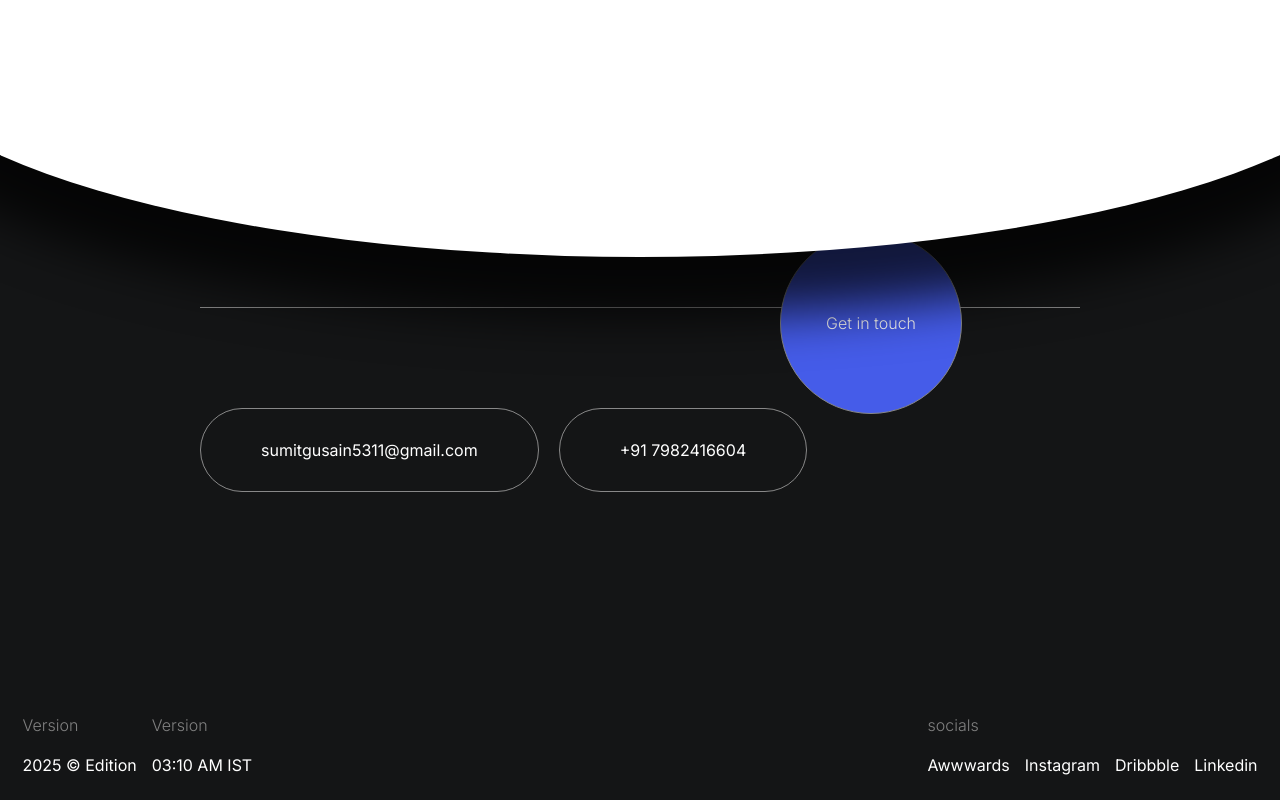
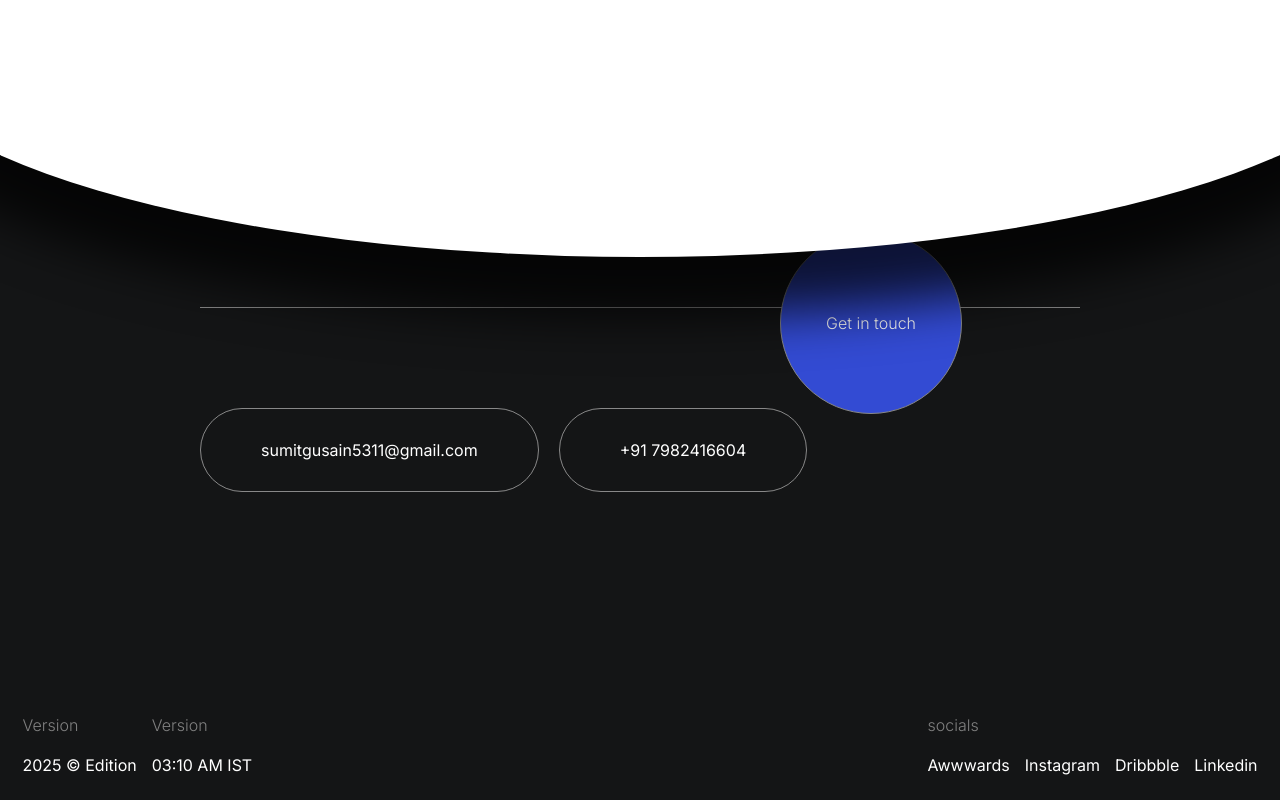
Before and after one commit to 05cyrus/My-Portfolio, a Next.js app: page / in a window 1280 px wide. Shown: the part 3075-3875 px from the top of the page. Built offline with nearby package versions, Linux system fonts and the light colour scheme.

Commit message:
fix the issue with contact component

```diff
--- a/src/components/Contact/index.jsx
+++ b/src/components/Contact/index.jsx
@@ -29,7 +29,7 @@ export default function index() {
                     </span>
                     <h2>together</h2>
                     <motion.div style={{x}} className={styles.buttonContainer}>
-                        <div backgroundColor={"#334BD3"} className={styles.button}>
+                        <div style={{ backgroundColor: "#334BD3" }} className={styles.button}>
                             <p>Get in touch</p>
                         </div>
                     </motion.div>
```
